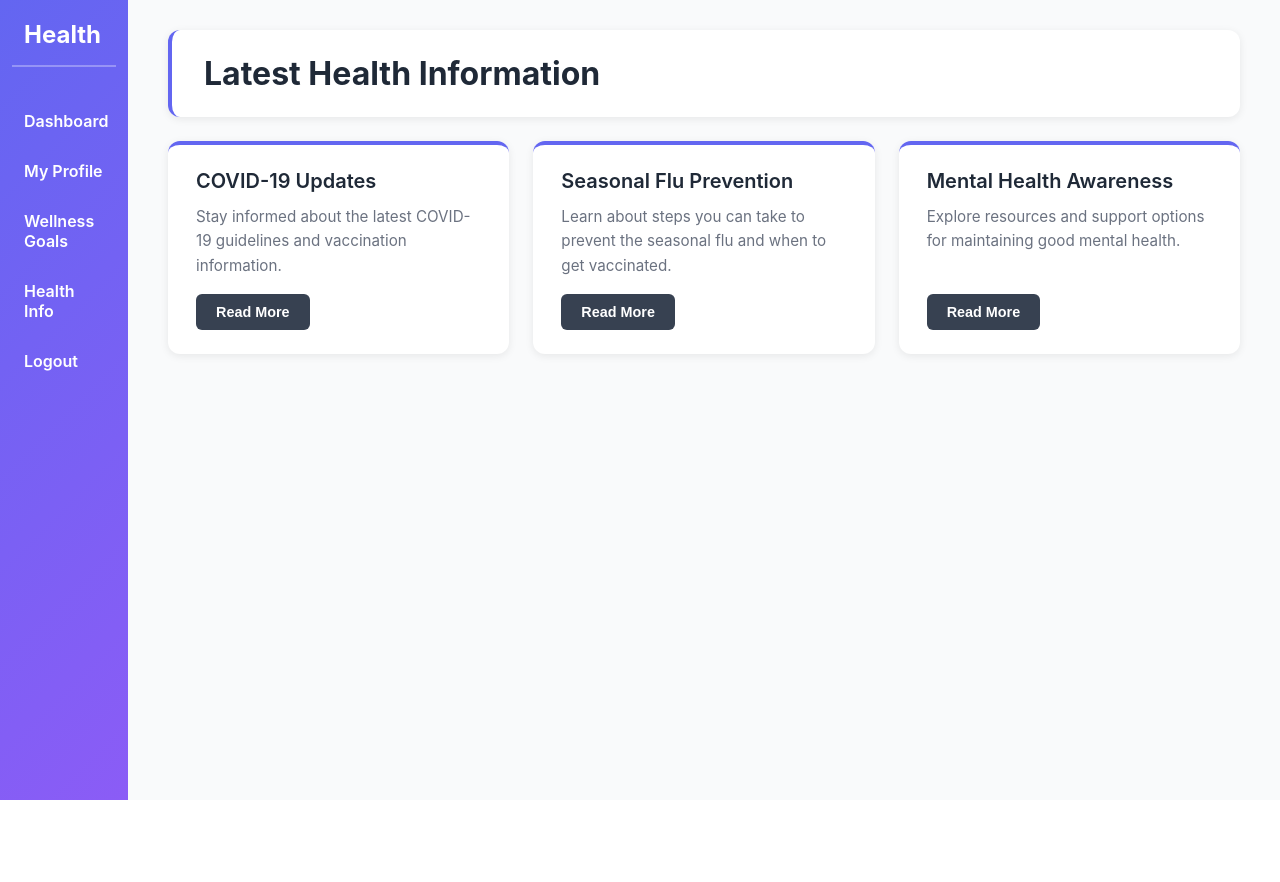
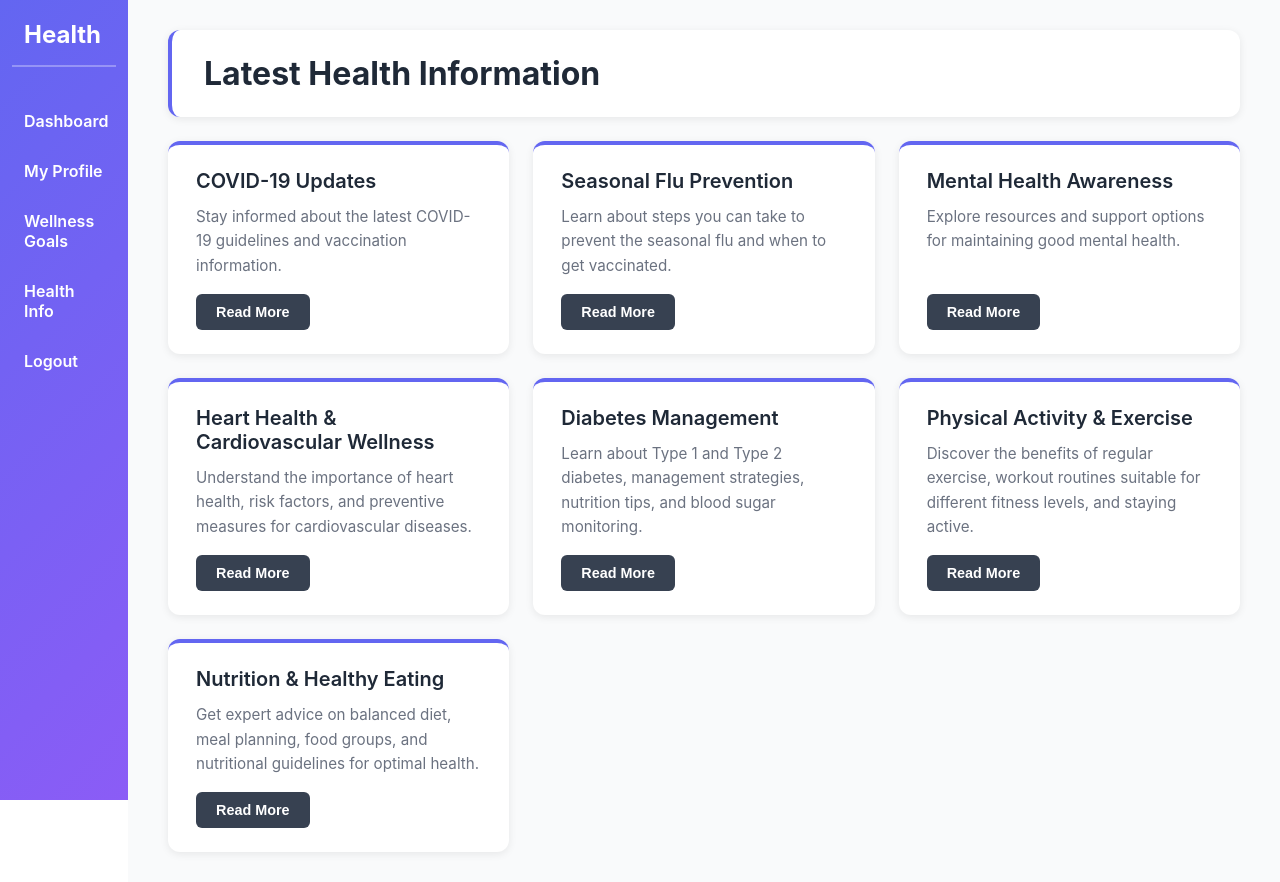
Before and after one commit to AbhijeetMankani/HCL-Hackathon, a React (Create React App) app in the folder client/: page /health-info in a window 1280 px wide. Before the commit the page ends 800 px from the top, so only its background shows below. Built offline with nearby package versions, Linux system fonts and the light colour scheme.

Commit message:
chore: added 4 more cards to health-info

```diff
--- a/client/src/pages/HealthInformation/HealthInformation.jsx
+++ b/client/src/pages/HealthInformation/HealthInformation.jsx
@@ -17,6 +17,26 @@ export default function HealthInformation() {
 			title: "Mental Health Awareness",
 			description:
 				"Explore resources and support options for maintaining good mental health.",
+		},
+		{
+			title: "Heart Health & Cardiovascular Wellness",
+			description:
+				"Understand the importance of heart health, risk factors, and preventive measures for cardiovascular diseases.",
+		},
+		{
+			title: "Diabetes Management",
+			description:
+				"Learn about Type 1 and Type 2 diabetes, management strategies, nutrition tips, and blood sugar monitoring.",
+		},
+		{
+			title: "Physical Activity & Exercise",
+			description:
+				"Discover the benefits of regular exercise, workout routines suitable for different fitness levels, and staying active.",
+		},
+		{
+			title: "Nutrition & Healthy Eating",
+			description:
+				"Get expert advice on balanced diet, meal planning, food groups, and nutritional guidelines for optimal health.",
 		},
 	];
 
```
